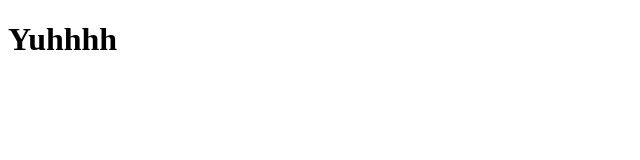
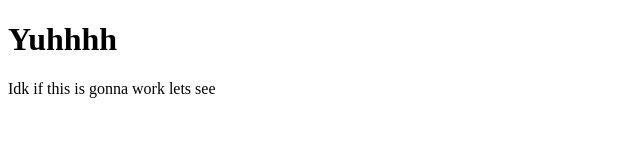
Before and after one commit to AndrewSpence1/AndrewSpence1.github.io, a plain HTML site: page index.html in a window 1280 px wide. Shown: the whole page, without its empty margins (0-640 px from the left). Drawn offline with Linux system fonts and the light colour scheme.

Commit message:
Update index.html

```diff
--- a/index.html
+++ b/index.html
@@ -6,5 +6,6 @@
   </head>
   <body>
     <h1>Yuhhhh</h1>
+    <p>Idk if this is gonna work lets see</p>
   </body>
 </html>
```
